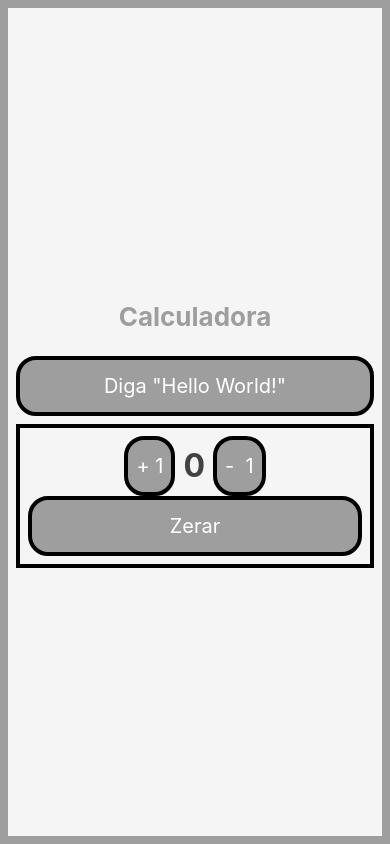
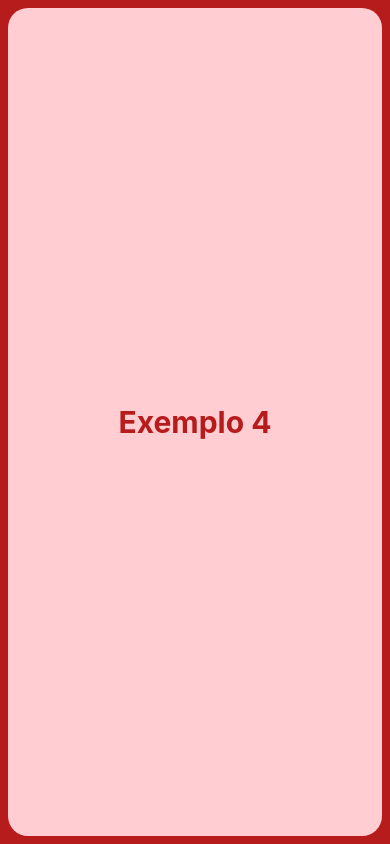
Before and after one commit to LeandroVivaldini/react_native, a React Native app: screen / in a window 390 px wide. Built offline with nearby package versions, Linux system fonts and the light colour scheme.

Commit message:
Aula 20/03

```diff
--- a/App.js
+++ b/App.js
@@ -28,14 +28,17 @@ import {View, StyleSheet} from 'react-native';
 import Constants from 'expo-constants';
 // import Index from './src/atividade1/index.js';
 // import Exemplo_3 from './src/ex_3/index.js';
-import Index_3 from './src/atividade3';
-
+// import Index_3 from './src/atividade3';
+import Exemplo4 from './src/ex_4';
+import { StatusBar } from 'expo-status-bar';
 
 export default function App(){
   return(
     <View style={styles.container}>
       {/* <Index /> */}
-      <Index_3/>
+      {/* <Index_3/> */}
+      <Exemplo4/>
+      <StatusBar styles='auto'/>
     </View>
   );
 }
@@ -43,12 +46,9 @@ export default function App(){
 const styles=StyleSheet.create({
   container:{
     flex:1,
-    // width:'100%',
-    // height:'100%',
-    justifyContent:'center',
-    // paddingTop: Constants.statusBarHeight,
-    alignItems:'center',
-    backgroundColor:'#9E9E9E',
+    // justifyContent:'center',
+    // alignItems:'center',
+    backgroundColor:'#B71C1C',
     padding:8,
   },
 
--- a/src/atividade3/index.js
+++ b/src/atividade3/index.js
@@ -34,21 +34,22 @@ export default function Index_3() {
                 {/* <Text style={styles.textCounter}>{numero}</Text> */}
 
                 <View style={styles.botaoContainer}>
+
                 <TouchableOpacity
-                onPress={() => Add()}
+                onPress={() => Remove()}
                 style={styles.button}>
                     <Text style={styles.textButton}>
-                        + 1
+                        -  1
                     </Text>
                 </TouchableOpacity>
 
                 <Text style={styles.textCounter}>{numero}</Text>
 
                 <TouchableOpacity
-                onPress={() => Remove()}
+                onPress={() => Add()}
                 style={styles.button}>
                     <Text style={styles.textButton}>
-                        -  1
+                        + 1
                     </Text>
                 </TouchableOpacity>
                </View>
@@ -72,13 +73,14 @@ const styles = StyleSheet.create({
         backgroundColor:'#F5F5F5',
         padding:8,
         width:'100%',
+        alignItems:'center', //Deixa os botões apenas no tamanho necessário, remover ele para ficar conforma o tamanho da tela
     },
     paragraph:{
         margin:24,
         fontSize:26,
         fontWeight:'bold',
         textAlign:'center',
-        color: '#9E9E9E',
+        color: '#000',
     },
     button:{
         backgroundColor:'#9E9E9E',
@@ -88,22 +90,25 @@ const styles = StyleSheet.create({
         padding:8,
         borderWidth:4,
         borderRadius:20,
+        margin:8,
     },
     textButton:{
         fontSize:20,
-        color:'#fff',
+        color:'#000',
         textAlign:'center',
+        fontWeight:'bold',
     },
     counter:{
         borderWidth:4,
         vorderColor:'#9E9E9E',
         padding:8,
         marginTop:8,
+        marginBottom:8,
         justifyContent:'center',
     },
     textCounter:{
         fontSize:32,
-        color:'#424242',
+        color:'#000',
         textAlign:'center',
         fontWeight:'bold',
         padding:8,
--- /dev/null
+++ b/src/ex_4/index.js
@@ -0,0 +1,11 @@
+import {View,Text} from 'react-native';
+
+import styles from './styles';
+
+export default function Exemplo4 () {
+    return(
+        <View style={styles.container}>
+            <Text style={styles.titulo}>Exemplo 4</Text>
+        </View>
+    );
+}
--- /dev/null
+++ b/src/ex_4/styles.js
@@ -0,0 +1,19 @@
+import { StyleSheet } from "react-native";
+
+const styles = StyleSheet.create ({
+    container: {
+        flex:1,
+        backgroundColor: '#ffcdd2',
+        justifyContent:'center',
+        alignItems:'center',
+        widht:'100%',
+        borderRadius:20,
+    },
+    titulo: {
+        fontSize:30,
+        fontWeight: 'bold',
+        color: '#B71C1C',
+    },
+})
+
+export default styles;
```
